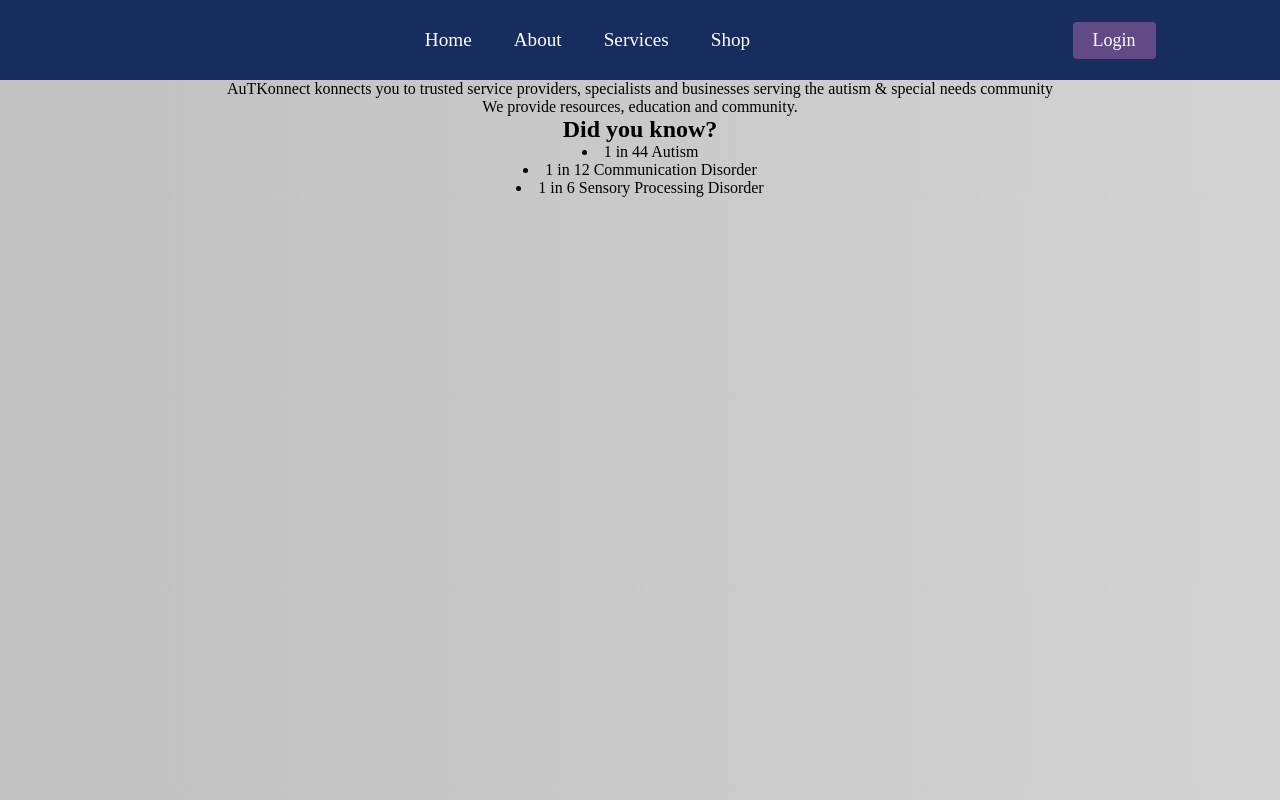
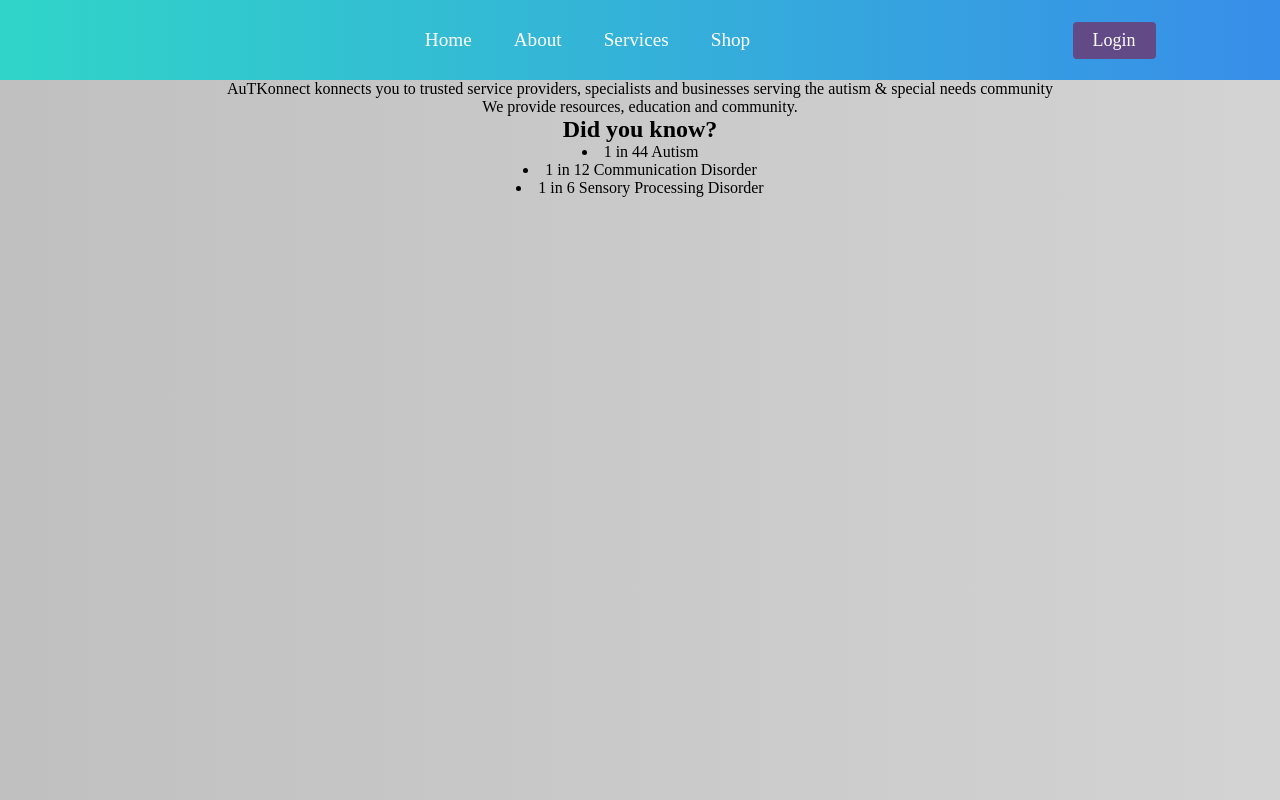
Before and after one commit to sakiona01/Autkonnect-React, a React (Create React App) app in the folder frontend/: page / in a window 1280 px wide. Built offline with nearby package versions, Linux system fonts and the light colour scheme.

Commit message:
Colors updated, Shop Link input not working, Home page info added

```diff
--- a/frontend/src/NavBar/Index.js
+++ b/frontend/src/NavBar/Index.js
@@ -51,9 +51,11 @@
         </li>
 
         <li className='nav-item'>
-            <Link to="/Shop" className='nav-links' onClick={closeMobileMenu}>
+            <Link  to="https://konnectkraze.com/products/past-boxes" className='nav-links' onClick={closeMobileMenu}>
                 Shop
             </Link>
+
+
         </li>
 
     </ul>
--- a/frontend/src/NavBar/NavBar.css
+++ b/frontend/src/NavBar/NavBar.css
@@ -1,5 +1,5 @@
 .navbar {
-    background: linear-gradient(90deg, rgb(22, 45, 93) 0%, rgb(22, 45, 93) 100%);
+    background: linear-gradient(90deg,rgb(48, 213, 200)  0%,  rgb(56, 142, 233)100%);
     height: 80px;
     display: flex;
     justify-content: center;
```
